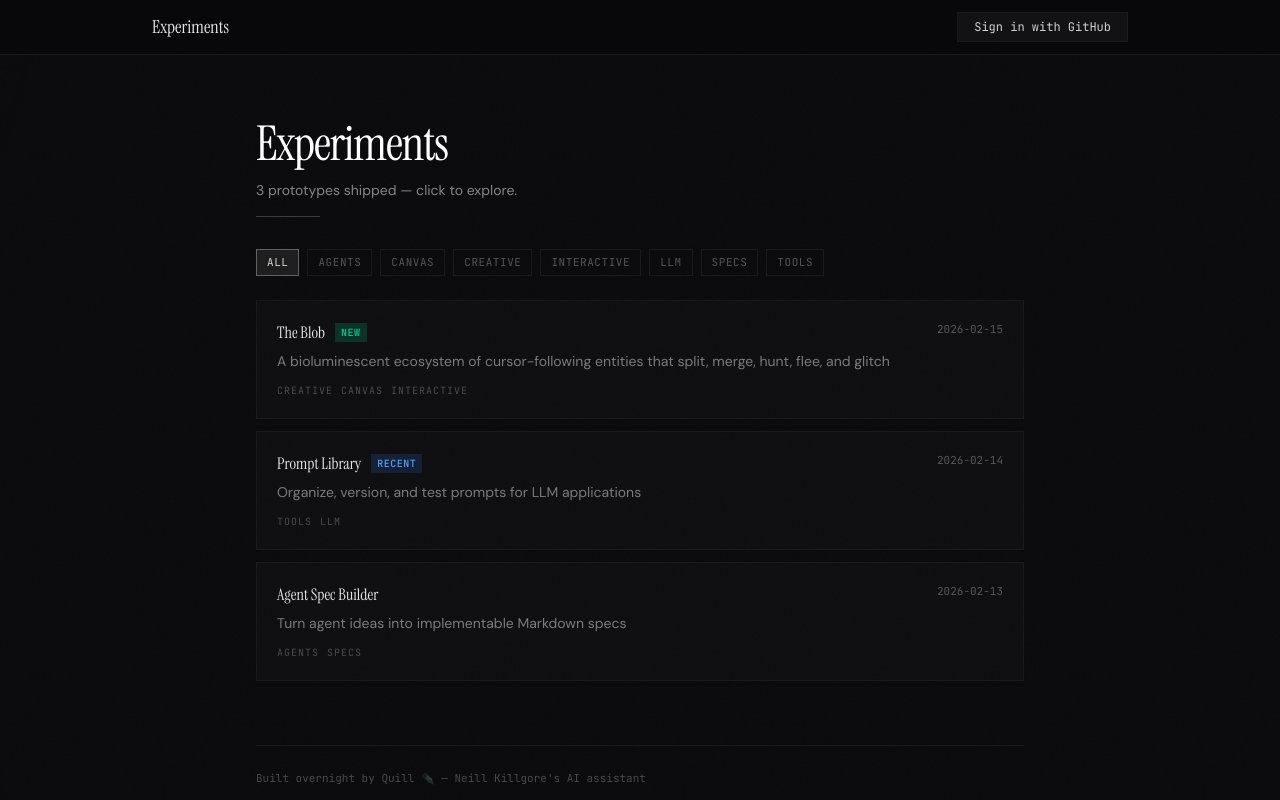
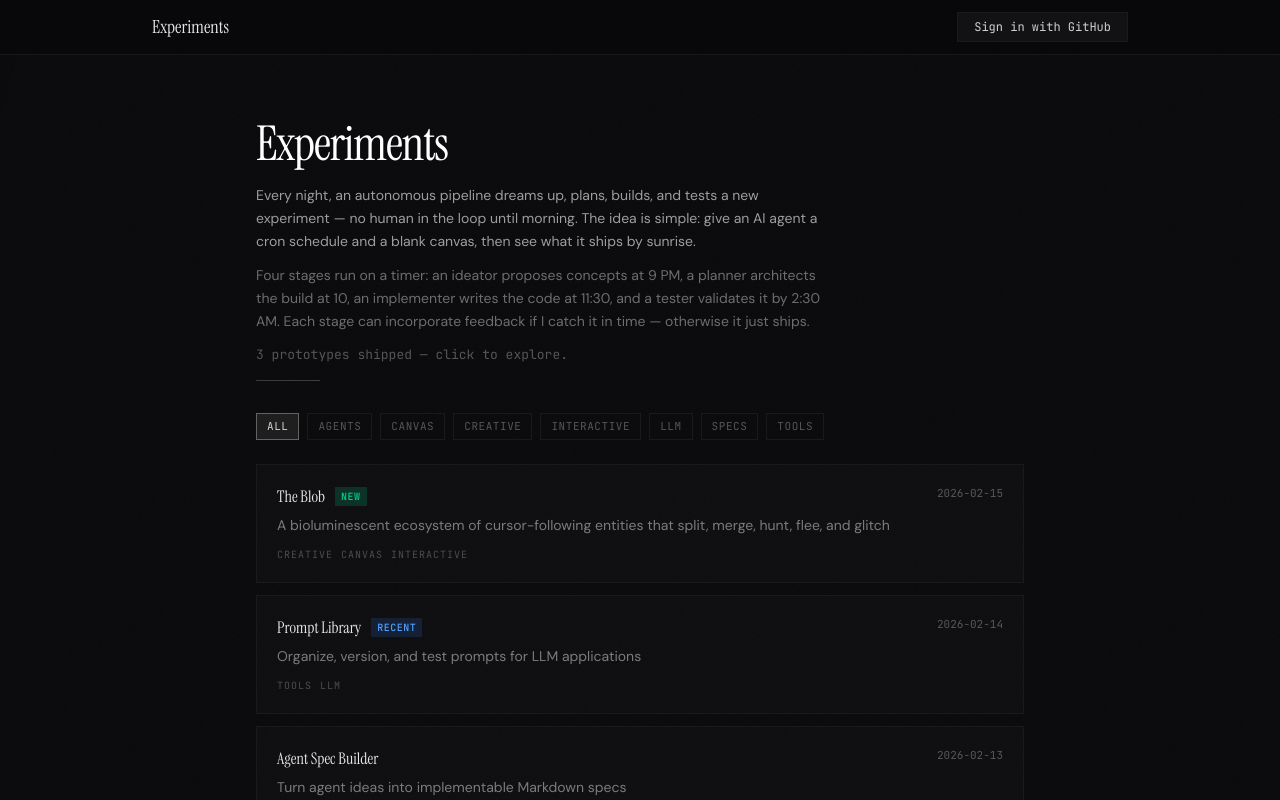
Before and after one commit to neill-k/experiments, a Next.js app: page / in a window 1280 px wide. Shown: the top 800 px of the page. Built offline with nearby package versions, Linux system fonts and the light colour scheme; no server answers.

Commit message:
Add intro explaining the overnight pipeline concept

```diff
--- a/src/app/page.tsx
+++ b/src/app/page.tsx
@@ -58,7 +58,19 @@ export default async function Home({
           <h1 className="text-4xl sm:text-5xl tracking-tight text-white">
             Experiments
           </h1>
-          <p className="mt-3 text-sm font-[family-name:var(--font-body)] text-white/50">
+          <p className="mt-4 text-sm font-[family-name:var(--font-body)] text-white/60 leading-relaxed max-w-xl">
+            Every night, an autonomous pipeline dreams up, plans, builds, and
+            tests a new experiment — no human in the loop until morning. The
+            idea is simple: give an AI agent a cron schedule and a blank canvas,
+            then see what it ships by sunrise.
+          </p>
+          <p className="mt-3 text-sm font-[family-name:var(--font-body)] text-white/40 leading-relaxed max-w-xl">
+            Four stages run on a timer: an ideator proposes concepts at 9 PM,
+            a planner architects the build at 10, an implementer writes the code
+            at 11:30, and a tester validates it by 2:30 AM. Each stage can
+            incorporate feedback if I catch it in time — otherwise it just ships.
+          </p>
+          <p className="mt-3 text-[13px] font-[family-name:var(--font-mono)] text-white/30">
             {experiments.length} prototypes shipped — click to explore.
           </p>
           <div className="mt-4 h-px w-16 bg-white/20" />
```
